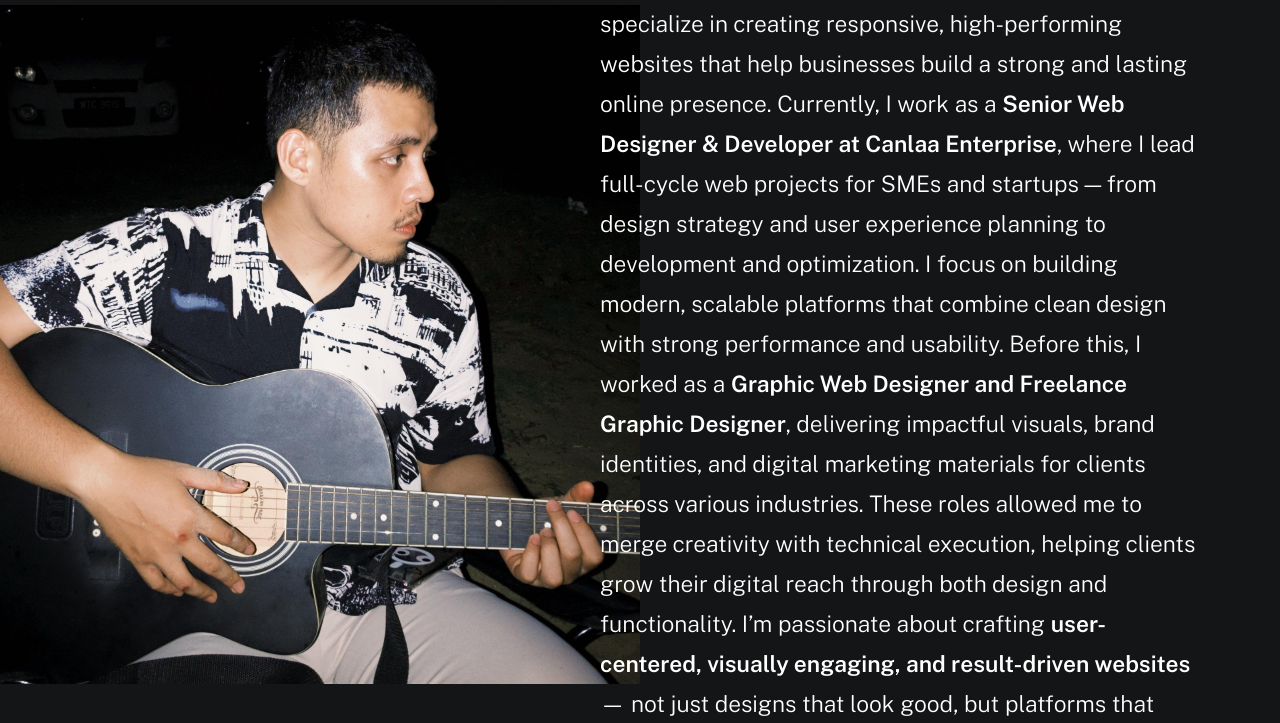
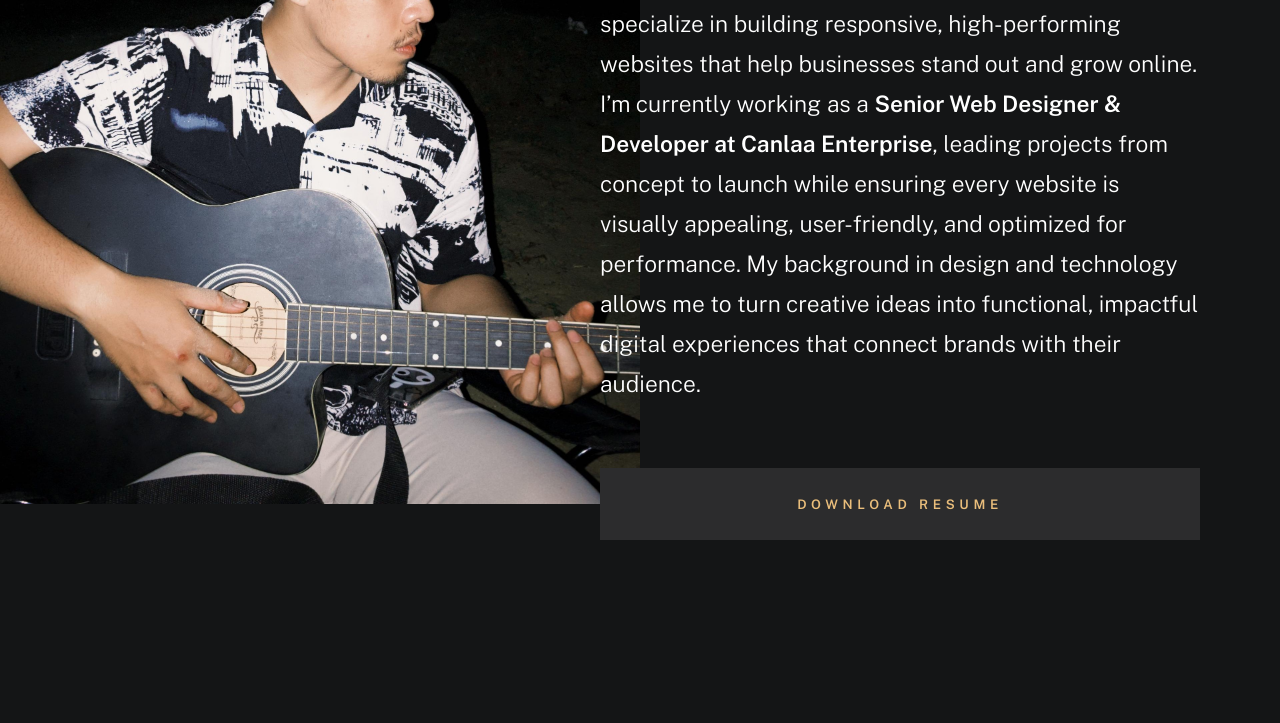
Before and after one commit to Zmbieyy/nikhanif.github.io, a plain HTML site: page index.html in a window 1280 px wide. Shown: the part 2028-2751 px from the top of the page. Drawn offline with nearby package versions, Linux system fonts and the light colour scheme; a web font is replaced by a local one.

Commit message:
tukar last

```diff
--- a/index.html
+++ b/index.html
@@ -139,27 +139,21 @@
                                 About Me
                             </h2>
                             <p class="attention-getter" data-animate-el>
-                                Hi! I’m <strong>Nik Mohamad Hanif</strong>, a Software Engineering graduate with over four years of experience in
-                                <strong>web development, UI/UX design, and digital branding</strong>.
-                                I specialize in creating responsive, high-performing websites that help businesses build a strong and lasting online
-                                presence.
+                                Hi! I’m <strong>Nik Mohamad Hanif</strong>, a <strong>Software Engineering graduate</strong> with over four years of
+                                experience in
+                                <strong>web development, UI/UX design, and digital branding</strong>. I specialize in building responsive,
+                                high-performing websites that help
+                                businesses stand out and grow online.
 
-                                Currently, I work as a <strong>Senior Web Designer & Developer at Canlaa Enterprise</strong>, where I lead
-                                full-cycle web projects
-                                for SMEs and startups — from design strategy and user experience planning to development and optimization. I focus
-                                on building
-                                modern, scalable platforms that combine clean design with strong performance and usability.
+                                I’m currently working as a <strong>Senior Web Designer & Developer at Canlaa Enterprise</strong>, leading projects
+                                from concept to launch while ensuring
+                                every website is visually appealing, user-friendly, and optimized for performance.
 
-                                Before this, I worked as a <strong>Graphic Web Designer and Freelance Graphic Designer</strong>, delivering
-                                impactful visuals, brand
-                                identities, and digital marketing materials for clients across various industries. These roles allowed me to merge
-                                creativity
-                                with technical execution, helping clients grow their digital reach through both design and functionality.
+                                My background in design and technology allows me to turn creative ideas into functional, impactful digital
+                                experiences that connect brands
+                                with their audience.
+                            </p>
 
-                                I’m passionate about crafting <strong>user-centered, visually engaging, and result-driven websites</strong> — not
-                                just designs that
-                                look good, but platforms that deliver real value and impact for businesses.
-                            </p>
 
                             <a href="https://drive.google.com/drive/folders/1Enns5qYzwFKjF4sJRrZz2bq9fV0jdtbo?usp=drive_link"
                                 class="btn btn--medium u-fullwidth" data-animate-el>Download Resume</a>
```
